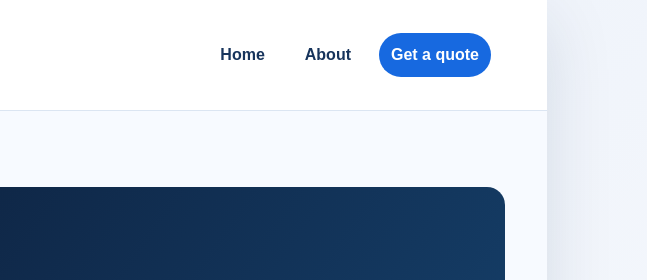
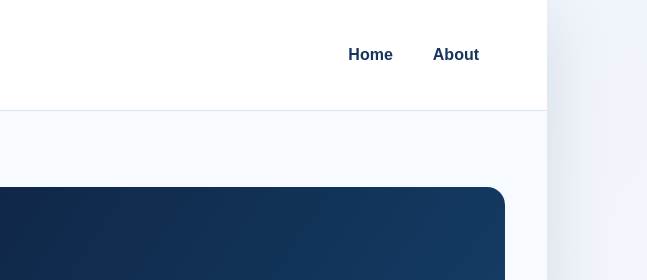
Before and after one commit to Adentech-uk/adentech, a website: page pricing.html in a window 1280 px wide. Shown: the top 280 px of the page, 633-1280 px from the left. Drawn offline with Linux system fonts and the light colour scheme.

Commit message:
Simplify pricing navigation

```diff
--- a/pricing.html
+++ b/pricing.html
@@ -27,7 +27,7 @@
     .brand-tagline{margin-top:6px;font-size:11px;font-weight:700;letter-spacing:1.8px;text-transform:uppercase;color:#3970aa}
     nav{display:flex;align-items:center;gap:16px;flex-wrap:wrap}
     nav a{font-weight:700;text-decoration:none;color:#17345c;padding:9px 12px;border-radius:999px}
-    nav a:last-child{background:#1769e0;color:white}
+    nav a:last-child{background:transparent;color:#17345c}nav a:hover{color:#1769e0;background:#edf4ff}
     main{padding:clamp(18px,4vw,42px)}
     .hero{padding:clamp(28px,5vw,54px);border-radius:18px;background:linear-gradient(125deg,#0b1730,#174775);color:#fff}
     .eyebrow{display:inline-block;padding:5px 12px;border-radius:999px;background:#0c604e;color:#b7ffdb;font-size:12px;font-weight:800;letter-spacing:1px;text-transform:uppercase}
@@ -64,7 +64,7 @@
 <div class="site">
   <header>
     <a class="brand" href="index.html" aria-label="AdenTech home"><img src="/assets/adentech-logo.svg" alt=""><span class="brand-copy"><span class="brand-name">AdenTech</span><span class="brand-tagline">IT Support &amp; Setup</span></span></a>
-    <nav aria-label="Main navigation"><a href="index.html">Home</a><a href="about.html">About</a><a href="index.html#start">Get a quote</a></nav>
+    <nav aria-label="Main navigation"><a href="index.html">Home</a><a href="about.html">About</a></nav>
   </header>
   <main id="main">
     <section class="hero" aria-labelledby="page-title">
```
